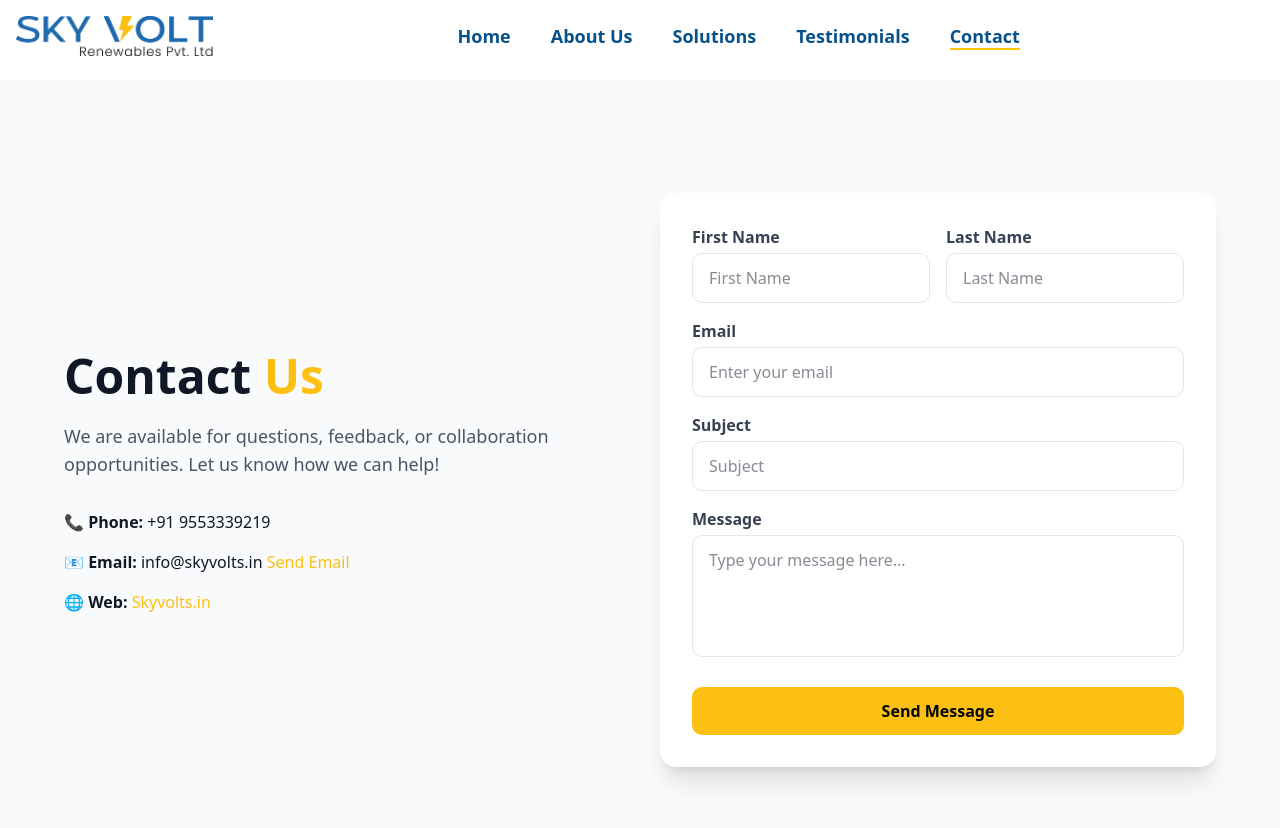
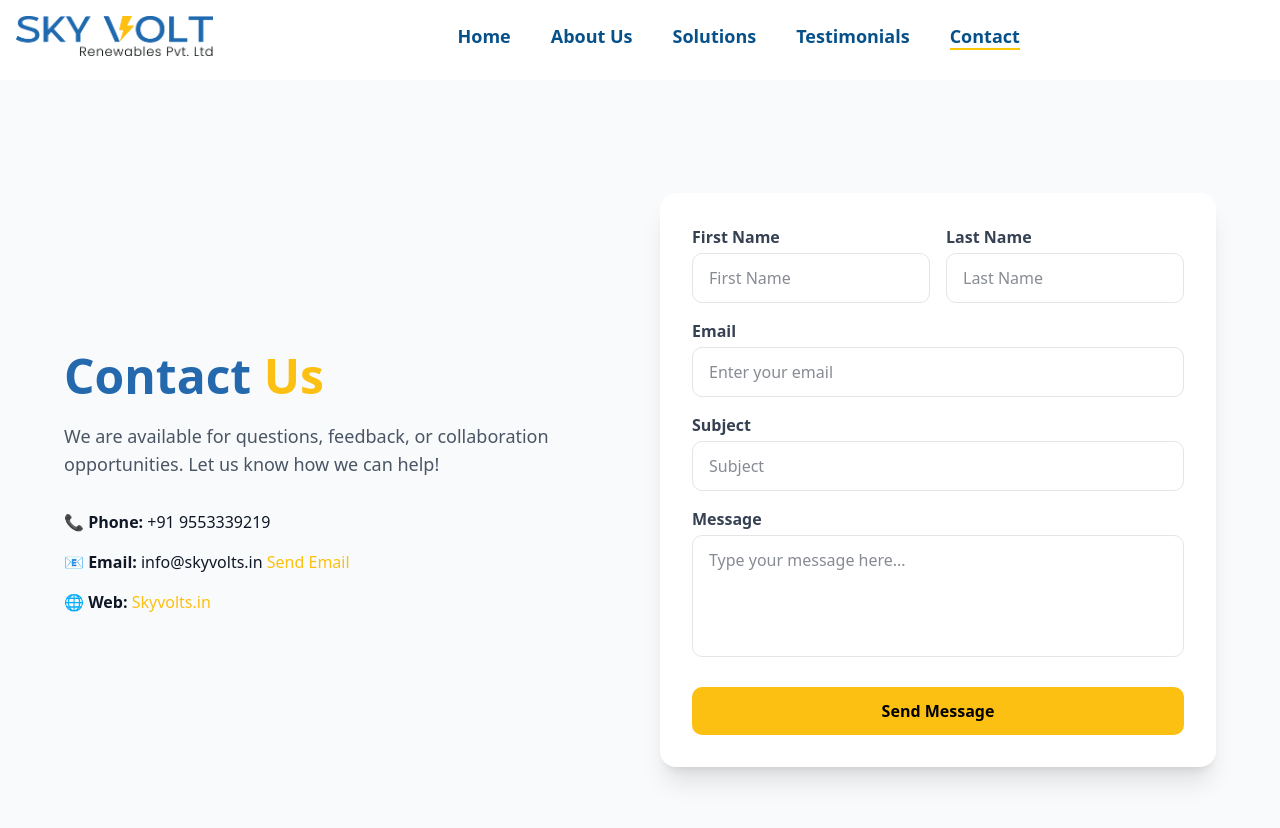
Before and after one commit to Mutualprojects/webbriha, a Next.js app: page /contact in a window 1280 px wide. Shown: the top 828 px of the page. Built offline with nearby package versions, Linux system fonts and the light colour scheme.

Commit message:
commited

```diff
--- a/components/ContactPage.tsx
+++ b/components/ContactPage.tsx
@@ -34,7 +34,7 @@ export default function ContactPage() {
           className="flex flex-col justify-center"
           variants={containerVariants}
         >
-          <h1 className="text-5xl font-bold text-gray-900 leading-tight">
+          <h1 className="text-5xl font-bold text-[#2469AD] leading-tight">
             Contact <span className="text-[#FCC012]">Us</span>
           </h1>
           <p className="mt-4 text-lg text-gray-600">
```
